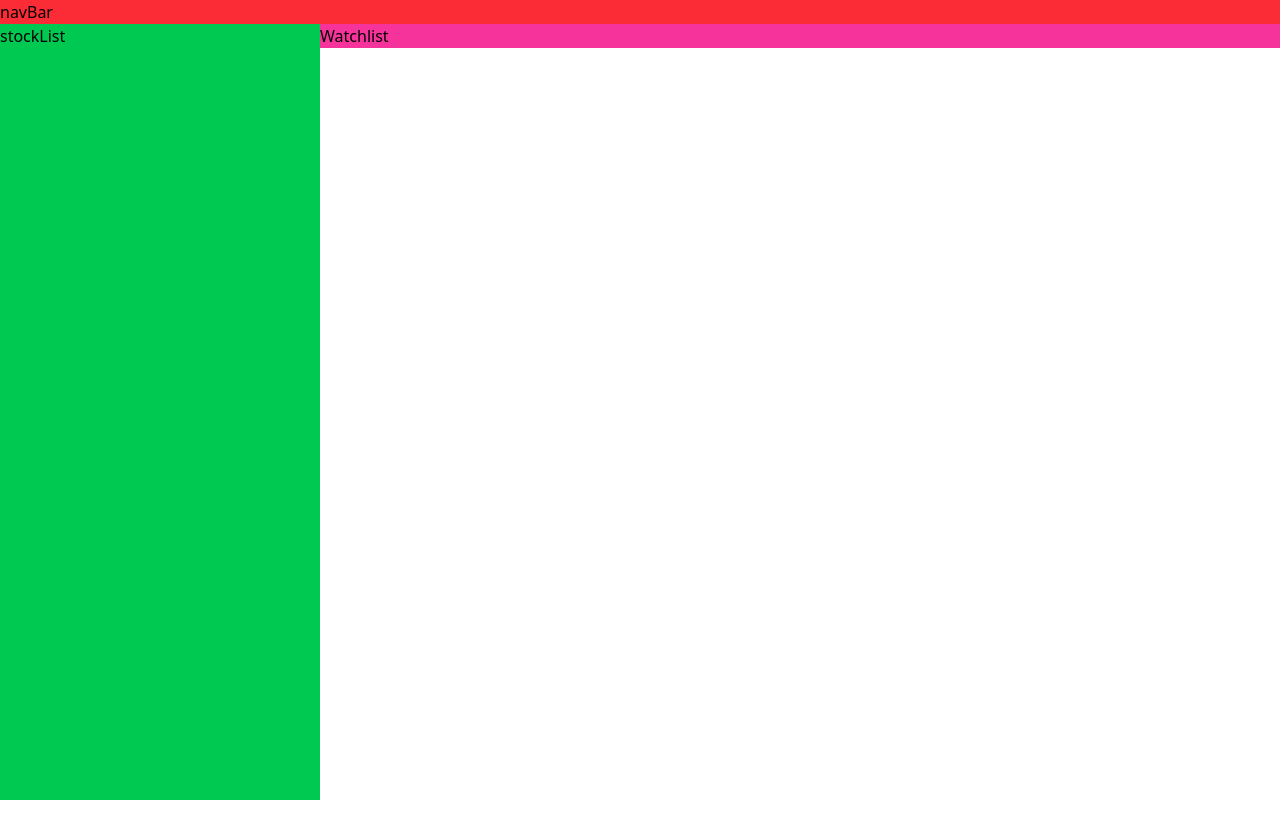
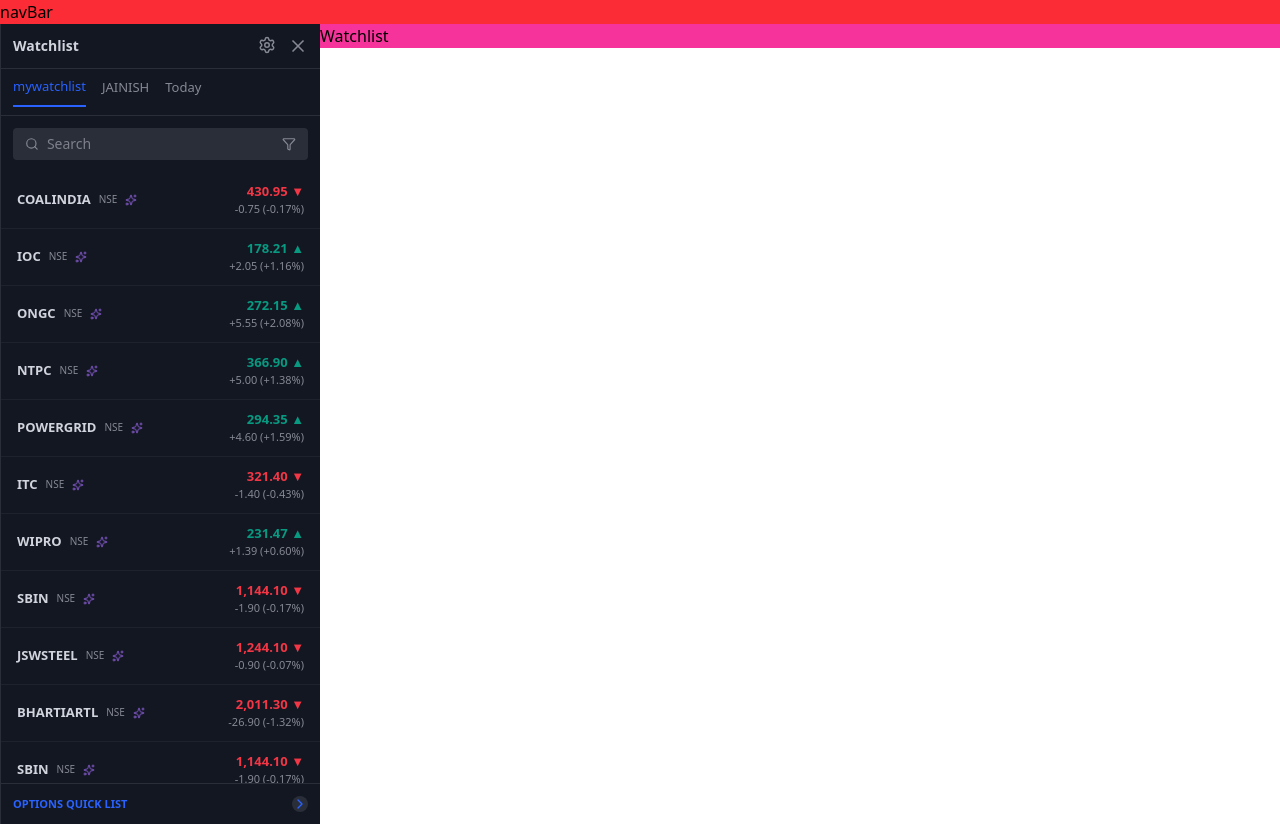
Before and after one commit to Jaypal-Singh/Our-stock-market, a React (Vite) app in the folder frontend/: page /watchlist in a window 1280 px wide. Before the commit the page ends 800 px from the top, so only its background shows below. Built offline with nearby package versions, Linux system fonts and the light colour scheme.

Commit message:
my commit

```diff
--- a/frontend/package.json
+++ b/frontend/package.json
@@ -11,6 +11,7 @@
   },
   "dependencies": {
     "@tailwindcss/vite": "^4.1.18",
+    "lucide-react": "^0.563.0",
     "react": "^19.2.0",
     "react-dom": "^19.2.0",
     "react-router": "^7.13.0",
--- a/frontend/src/Components/StockList/stockList.jsx
+++ b/frontend/src/Components/StockList/stockList.jsx
@@ -1,8 +1,232 @@
+// function StockList() {
+//     return (
+//         <div className="bg-green-500 w-1/4 h-full overflow-y-auto">
+//             <h1>stockList</h1>
+//         </div>
+//     )
+// }
+// export default StockList
+
+import React from "react";
+import {
+  Settings,
+  X,
+  Plus,
+  Search,
+  Filter,
+  Sparkles,
+  ChevronRight,
+} from "lucide-react";
+
 function StockList() {
-    return (
-        <div className="bg-green-500 w-1/4 h-full overflow-y-auto">
-            <h1>stockList</h1>
+  const stocks = [
+    {
+      name: "COALINDIA",
+      price: "430.95",
+      change: "-0.75",
+      percent: "-0.17%",
+      isUp: false,
+    },
+    {
+      name: "IOC",
+      price: "178.21",
+      change: "+2.05",
+      percent: "+1.16%",
+      isUp: true,
+    },
+    {
+      name: "ONGC",
+      price: "272.15",
+      change: "+5.55",
+      percent: "+2.08%",
+      isUp: true,
+    },
+    {
+      name: "NTPC",
+      price: "366.90",
+      change: "+5.00",
+      percent: "+1.38%",
+      isUp: true,
+    },
+    {
+      name: "POWERGRID",
+      price: "294.35",
+      change: "+4.60",
+      percent: "+1.59%",
+      isUp: true,
+    },
+    {
+      name: "ITC",
+      price: "321.40",
+      change: "-1.40",
+      percent: "-0.43%",
+      isUp: false,
+    },
+    {
+      name: "WIPRO",
+      price: "231.47",
+      change: "+1.39",
+      percent: "+0.60%",
+      isUp: true,
+    },
+    {
+      name: "SBIN",
+      price: "1,144.10",
+      change: "-1.90",
+      percent: "-0.17%",
+      isUp: false,
+    },
+    {
+      name: "JSWSTEEL",
+      price: "1,244.10",
+      change: "-0.90",
+      percent: "-0.07%",
+      isUp: false,
+    },
+    {
+      name: "BHARTIARTL",
+      price: "2,011.30",
+      change: "-26.90",
+      percent: "-1.32%",
+      isUp: false,
+    },
+    {
+      name: "SBIN",
+      price: "1,144.10",
+      change: "-1.90",
+      percent: "-0.17%",
+      isUp: false,
+    },
+    {
+      name: "JSWSTEEL",
+      price: "1,244.10",
+      change: "-0.90",
+      percent: "-0.07%",
+      isUp: false,
+    },
+    {
+      name: "BHARTIARTL",
+      price: "2,011.30",
+      change: "-26.90",
+      percent: "-1.32%",
+      isUp: false,
+    },
+    {
+      name: "SBIN",
+      price: "1,144.10",
+      change: "-1.90",
+      percent: "-0.17%",
+      isUp: false,
+    },
+    {
+      name: "JSWSTEEL",
+      price: "1,244.10",
+      change: "-0.90",
+      percent: "-0.07%",
+      isUp: false,
+    },
+    {
+      name: "BHARTIARTL",
+      price: "2,011.30",
+      change: "-26.90",
+      percent: "-1.32%",
+      isUp: false,
+    },
+    {
+      name: "SBIN",
+      price: "1,144.10",
+      change: "-1.90",
+      percent: "-0.17%",
+      isUp: false,
+    },
+    {
+      name: "JSWSTEEL",
+      price: "1,244.10",
+      change: "-0.90",
+      percent: "-0.07%",
+      isUp: false,
+    },
+    {
+      name: "BHARTIARTL",
+      price: "2,011.30",
+      change: "-26.90",
+      percent: "-1.32%",
+      isUp: false,
+    },
+  ];
+
+  return (
+    <div className="bg-[#131722] w-1/4 h-screen flex flex-col text-[#d1d4dc] font-sans border-l border-[#2a2e39]">
+      {/* 1. Header (Fixed) */}
+      <div className="flex-none">
+        <div className="flex items-center justify-between p-3 border-b border-[#2a2e39]">
+          <span className="text-sm font-bold">Watchlist</span>
+          <div className="flex gap-3 text-[#868993]">
+            <Settings size={18} className="cursor-pointer hover:text-white" />
+            <X size={20} className="cursor-pointer hover:text-white" />
+          </div>
         </div>
-    )
+
+        {/* Tabs */}
+        <div className="flex items-center px-3 py-2 gap-4 text-[13px] border-b border-[#2a2e39]">
+          <span className="text-[#2962ff] border-b-2 border-[#2962ff] pb-2 cursor-pointer">
+            mywatchlist
+          </span>
+          <span className="text-[#868993] pb-2 cursor-pointer hover:text-white">
+            JAINISH
+          </span>
+          <span className="text-[#868993] pb-2 cursor-pointer hover:text-white">
+            Today
+          </span>
+        </div>
+
+        {/* Search */}
+        <div className="p-3">
+          <div className="flex items-center bg-[#2a2e39] rounded px-3 py-1.5">
+            <Search size={16} className="text-[#868993] mr-2" />
+            <input
+              type="text"
+              placeholder="Search"
+              className="bg-transparent border-none outline-none text-sm w-full"
+            />
+            <Filter size={16} className="text-[#868993]" />
+          </div>
+        </div>
+      </div>
+
+      {/* 2. Scrollable List Area (Ye portion scroll hoga) */}
+      <div className="flex-1 overflow-y-auto custom-scrollbar">
+        {stocks.map((stock, index) => (
+          <div
+            key={index}
+            className="flex justify-between items-center px-4 py-2.5 hover:bg-[#2a2e39] cursor-pointer border-b border-[#1e222d]"
+          >
+            <div className="flex items-center gap-2">
+              <span className="font-bold text-[13px]">{stock.name}</span>
+              <span className="text-[10px] text-[#868993]">NSE</span>
+              <Sparkles size={12} className="text-[#7e57c2]" />
+            </div>
+            <div className="text-right">
+              <div
+                className={`text-[13px] font-bold ${stock.isUp ? "text-[#089981]" : "text-[#f23645]"}`}
+              >
+                {stock.price} {stock.isUp ? "▲" : "▼"}
+              </div>
+              <div className="text-[11px] text-[#868993]">
+                {stock.change} ({stock.percent})
+              </div>
+            </div>
+          </div>
+        ))}
+      </div>
+
+      {/* 3. Footer (Always Fixed at Bottom) */}
+      <div className="flex-none p-3 border-t border-[#2a2e39] bg-[#131722] flex justify-between items-center text-[#2962ff] text-[11px] font-bold hover:bg-[#1e222d] cursor-pointer">
+        <span>OPTIONS QUICK LIST</span>
+        <ChevronRight size={16} className="bg-[#2a2e39] rounded-full" />
+      </div>
+    </div>
+  );
 }
-export default StockList
+
+export default StockList;
```
Also changed, not shown: frontend/src/Pages/trade.jsx (+5 -6 lines), 1 other file (tests, documents, lock files or other folders).
